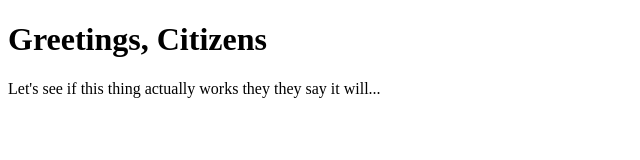
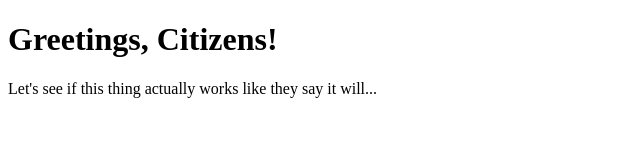
Before and after one commit to jdsteph2/jdsteph2.github.io, a plain HTML site: page index.html in a window 1280 px wide. Shown: the full height of the page, 0-640 px from the left. Drawn offline with Linux system fonts and the light colour scheme.

Commit message:
update index.html

```diff
--- a/index.html
+++ b/index.html
@@ -1,7 +1,7 @@
 <!DOCTYPE html>
 <html>
     <body>
-        <h1> Greetings, Citizens </h1>
-        <p>  Let's see if this thing actually works they they say it will...</p>
+        <h1> Greetings, Citizens! </h1>
+        <p>  Let's see if this thing actually works like they say it will...</p>
     </body>
 </html>
```
